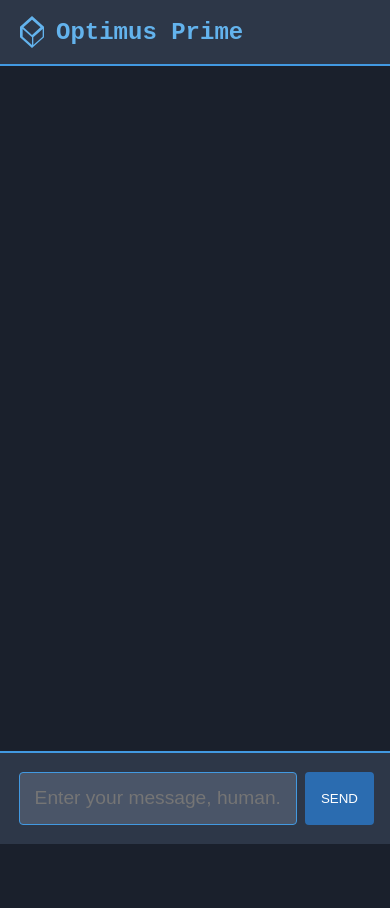
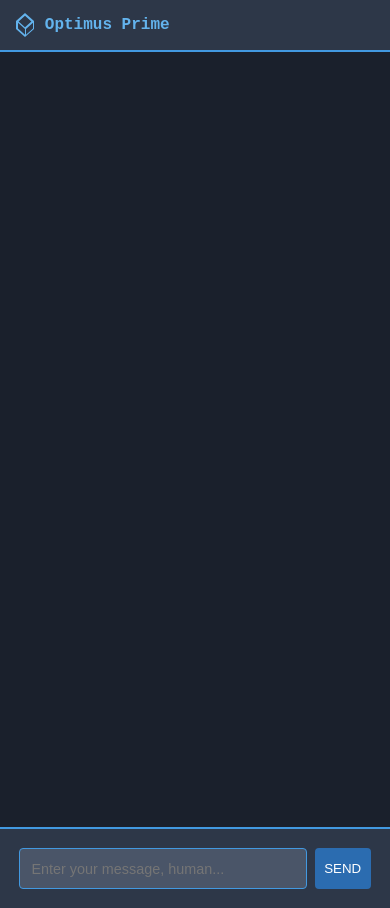
Before and after one commit to O-keita/optimus-prime, a Flask app: page / in a window 390 px wide. Before the commit the page ends 844 px from the top, so only its background shows below. Run offline with Flask 3, Linux system fonts and the light colour scheme.

Commit message:
Initial commit

```diff
--- a/templates/index.html
+++ b/templates/index.html
@@ -14,12 +14,17 @@
             display: flex;
             flex-direction: column;
             height: 100vh;
+            padding-top: 4rem; /* Space for the fixed header */
         }
 
         header {
             background-color: #2d3748;
             padding: 1rem;
             border-bottom: 2px solid #4299e1;
+            position: fixed;
+            top: 0;
+            width: 100%;
+            z-index: 1000; /* Ensure header stays on top */
         }
 
         h1 {
@@ -39,6 +44,7 @@
             flex-grow: 1;
             overflow-y: auto;
             padding: 1rem;
+            margin-top: 2rem; /* Add space to avoid overlap with header */
         }
 
         .message {
@@ -99,7 +105,6 @@
             background-color: #2c5282;
         }
 
-
         .cursor::after {
             content: '|';
             animation: blink 1s step-end infinite;
@@ -109,6 +114,58 @@
             from, to { opacity: 1 }
             50% { opacity: 0 }
         }
+
+        /* Media Query for Mobile Responsiveness */
+        @media (max-width: 768px) {
+            header {
+                padding: 0.8rem;
+            }
+
+            h1 {
+                font-size: 1.2rem;
+            }
+
+            .autobot-logo {
+                width: 1.5rem;
+                height: 1.5rem;
+            }
+
+            .message {
+                font-size: 18px;
+                padding: 1rem;
+            }
+
+            input {
+                font-size: 1rem;
+                padding: 0.8rem;
+            }
+
+            button {
+                padding: 0.4rem 0.8rem;
+            }
+        }
+
+        /* Further styling for very small screens */
+        @media (max-width: 480px) {
+            h1 {
+                font-size: 1rem;
+            }
+
+            .message {
+                font-size: 16px;
+                padding: 0.8rem;
+            }
+
+            input {
+                font-size: 0.9rem;
+                padding: 0.7rem;
+            }
+
+            button {
+                padding: 0.3rem 0.6rem;
+            }
+        }
+
     </style>
 </head>
 <body>
```
